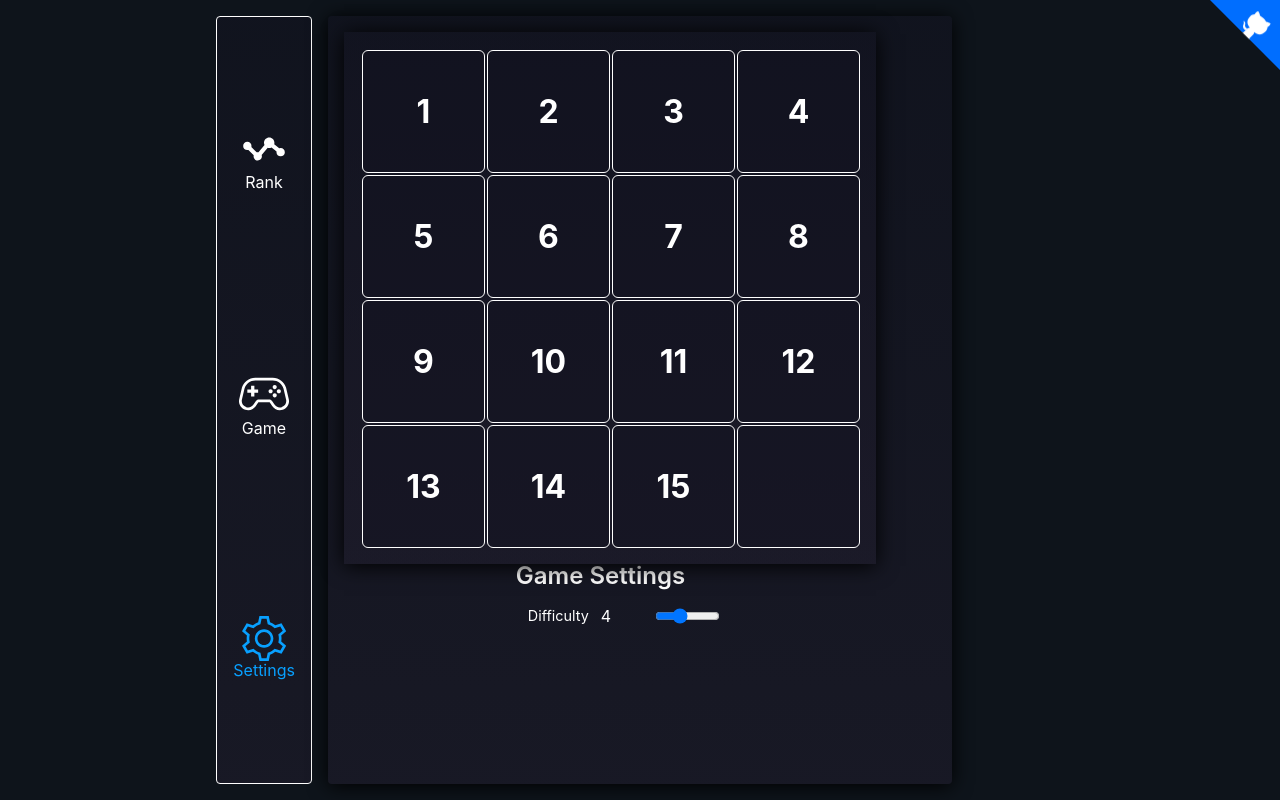
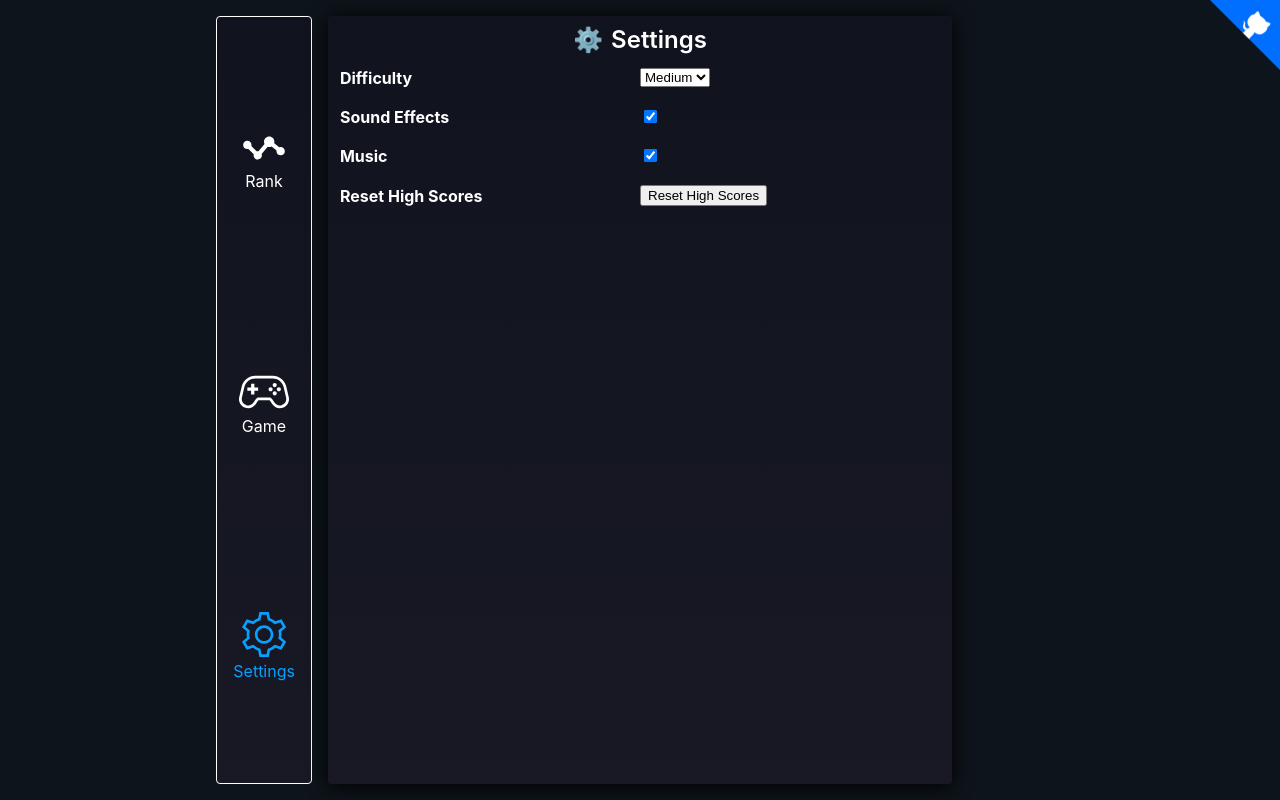
Before and after one commit to privilegemendes/Miyagi, a React (Create React App) app: page /settings in a window 1280 px wide. Built offline with nearby package versions, Linux system fonts and the light colour scheme.

Commit message:
Improved CSS flexbox table for settings and rank page

```diff
--- a/src/components/Rank/Rank.tsx
+++ b/src/components/Rank/Rank.tsx
@@ -34,7 +34,7 @@ export const Rank: FC = () => {
         <NavBar/>
         <RankContainer>
             <RankTable>
-                <Title>🏆 {playerName}'s Wall of Shame 🏆</Title>
+                <Title> {playerName}'s <br/><br/> 🏆Wall of Shame 🏆</Title>
                 <RankTableHeader>
                     <RankTableCell>Rank</RankTableCell>
                     <RankTableCell>Time</RankTableCell>
@@ -68,22 +68,30 @@ const Title = styled.h1`
     font-weight: 600;
     text-align: center;
     margin-bottom: 16px;
+
+    @media screen  and (max-width: 768px) {
+        font-size: 1rem;
+    }
 `;
 
 const RankContainer = styled.div`
     grid-area: puzzle;
     display: flex;
     flex-direction: column;
-    align-items: stretch;
+    flex-wrap: nowrap;
+    justify-content: space-between;
+    align-content: stretch;
+    background: linear-gradient(to bottom, rgba(19, 19, 33, 0.51) 0%, rgba(31, 28, 44, 0.58) 100%); /* W3C, IE10+, FF16+, Chrome26+, Opera12+, Safari7+ */
+    box-shadow: 0 2px 20px 0 #000000;
+    padding: 12px;
+    margin: 12px;
 
     @media screen  and (min-width: 769px) {
         margin: 16px 16px 16px 16px;
         border: 1px solid #ffffff;
-        flex-wrap: nowrap;
         justify-content: stretch;
         border-radius: 4px;
         transition: border 0.1s ease-in-out;
-        padding: 16px;
     }
 `;
 
@@ -91,19 +99,15 @@ const RankTable = styled.div`
 
     display: flex;
     flex-direction: column;
-    align-items: center;
-    font-size: 16px;
+    align-items: stretch;
+    font-size: 1rem;
     flex: 1 1 auto;
-
-    background: linear-gradient(to bottom, rgba(19, 19, 33, 0.51) 0%, rgba(31, 28, 44, 0.58) 100%); /* W3C, IE10+, FF16+, Chrome26+, Opera12+, Safari7+ */
-    box-shadow: 0 2px 20px 0 #000000;
-    padding: 16px;
-    margin: 16px;
+    flex-wrap: nowrap;
 `;
 
 const RankTableHeader = styled.div`
     display: flex;
-    justify-content: space-around;
+    justify-content: space-between;
     width: 100%;
     margin-bottom: 10px;
     padding: 8px;
--- /dev/null
+++ b/src/components/Settings/GameSettingsTable.tsx
@@ -0,0 +1,148 @@
+import * as React from 'react';
+import {FC} from 'react';
+import styled from "styled-components";
+
+import {usePuzzle} from "../../contexts/puzzle-provider/PuzzleProvider";
+import NavBar from "../NavBar";
+import {usePlayerName} from "../../hooks/usePlayerName/usePlayerName";
+import {Setting} from "./Settings";
+
+
+type Props = {
+	settings: Setting[];
+}
+export const GameSettingsTable: FC<Props> = ({settings}) => {
+
+	const name = usePlayerName();
+
+	const {puzzleSize, onSliderChange} = usePuzzle();
+	const minPuzzleSize = 3;
+	const maxPuzzleSize = 6;
+
+	return<>
+		<NavBar/>
+		<SettingsContainer>
+			<SettingsTable>
+				<Title><div>⚙️</div><div>Settings</div></Title>
+				{settings.map(setting => (
+					<SettingRow key={setting.name}>
+						<SettingCell>
+							<SettingLabel>{setting.name}</SettingLabel>
+						</SettingCell>
+						<SettingCell>
+							<SettingControl>
+								{setting.type === 'checkbox' && (
+									<CheckboxControl
+										type="checkbox"
+										defaultChecked={setting.default as boolean}
+									/>
+								)}
+								{setting.type === 'dropdown' && (
+									<DropdownControl defaultValue={setting.default as string}>
+										{setting.options?.map(option => (
+											<option key={option} value={option}>
+												{option}
+											</option>
+										))}
+									</DropdownControl>
+								)}
+								{setting.type === 'button' && (
+									<ButtonControl>{setting.name}</ButtonControl>
+								)}
+							</SettingControl>
+						</SettingCell>
+					</SettingRow>
+				))}
+			</SettingsTable>
+		</SettingsContainer>
+	</>
+
+};
+
+// <Slider onChange={onSliderChange} type="range" min={minPuzzleSize} max={maxPuzzleSize} value={puzzleSize}/>
+
+const SettingsContainer = styled.div`
+    grid-area: puzzle;
+    display: flex;
+    flex-direction: column;
+    flex-wrap: nowrap;
+    align-content: stretch;
+    background: linear-gradient(to bottom, rgba(19, 19, 33, 0.51) 0%, rgba(31, 28, 44, 0.58) 100%); /* W3C, IE10+, FF16+, Chrome26+, Opera12+, Safari7+ */
+    box-shadow: 0 2px 20px 0 #000000;
+    padding: 12px;
+    margin: 12px;
+
+    @media screen  and (min-width: 769px) {
+        margin: 16px 16px 16px 16px;
+        border: 1px solid #ffffff;
+        flex-wrap: nowrap;
+        border-radius: 4px;
+        transition: border 0.1s ease-in-out;
+    }
+`;
+
+const SettingsTable = styled.div`
+    display: flex;
+    flex-direction: column;
+    align-items: stretch;
+    font-size: 16px;
+    flex: 1 1 auto;
+`;
+
+
+const Title = styled.div`
+    font-size: 1.5rem;
+    font-weight: 600;
+    text-align: center;
+    margin-bottom: 16px;
+  	justify-content: center;
+    display: flex;
+    flex-direction: row;
+    flex-wrap: nowrap;
+    gap: 8px;
+`;
+
+const SettingRow = styled.div`
+    display: flex;
+    align-items: center;
+    justify-content: space-around;
+    width: 100%;
+    margin-bottom: 20px;
+`;
+
+const SettingCell = styled.div`
+    display: flex;
+    align-items: center;
+    justify-content: flex-start;
+    width: 50%;
+`;
+
+const SettingLabel = styled.label`
+    font-weight: bold;
+`;
+
+const SettingControl = styled.div``;
+
+const CheckboxControl = styled.input`
+  margin-right: 10px;
+`;
+
+const DropdownControl = styled.select``;
+
+const ButtonControl = styled.button``;
+
+const Slider = styled.input`
+  color: #ffffff;
+  display: block;
+  margin: 8px auto;
+  width: 50%;
+`
+
+const SliderRange = styled.div`
+    margin-top: 30px;
+    width: 608px;
+    display: flex;
+    justify-content: space-between;
+    font-size: 20px;
+    color: #FFFFFF;
+`;
--- a/src/components/Settings/Settings.tsx
+++ b/src/components/Settings/Settings.tsx
@@ -1,126 +1,35 @@
-import * as React from 'react';
-import {FC} from 'react';
-import styled from "styled-components";
+import {GameSettingsTable} from "./GameSettingsTable";
 
-import {usePuzzle} from "../../contexts/puzzle-provider/PuzzleProvider";
-import NavBar from "../NavBar";
-import {
-    useGetNameFromWebStorage
-} from "../../hooks/useGetNameFromWebStorage/useGetNameFromWebStorage";
-import {PuzzleLayout} from "../Puzzle";
-
-export const Settings: FC = () => {
-
-    const name = useGetNameFromWebStorage();
-
-      return<>
-          <NavBar/>
-          <ProfileContainer>
-              <SettingsContainer>
-                  <Name>Game Settings</Name>
-                  <h1>{name}</h1>
-                  <Difficulty/>
-              </SettingsContainer>
-              <PuzzleLayout/>
-          </ProfileContainer>
-      </>
-
+export type Setting = {
+	name: string;
+	type: 'checkbox' | 'dropdown' | 'button';
+	options?: string[];
+	default?: boolean | number | string;
 }
 
-const Difficulty: FC = () => {
-  const {puzzleSize, onSliderChange} = usePuzzle();
-  const minPuzzleSize = 3;
-  const maxPuzzleSize = 6;
+export const Settings = () => {
+	const settings: Setting[] = [
+		{
+			name: 'Difficulty',
+			type: 'dropdown',
+			options: ['Easy', 'Medium', 'Hard'],
+			default: 'Medium',
+		},
+		{
+			name: 'Sound Effects',
+			type: 'checkbox',
+			default: true,
+		},
+		{
+			name: 'Music',
+			type: 'checkbox',
+			default: true,
+		},
+		{
+			name: 'Reset High Scores',
+			type: 'button',
+		},
+	];
 
-  return <Setting>
-      <SettingTitle>Difficulty</SettingTitle>
-      {puzzleSize}
-      <SettingControl>
-          <Slider onChange={onSliderChange} type="range" min={minPuzzleSize} max={maxPuzzleSize} value={puzzleSize}/>
-      </SettingControl>
-    </Setting>
-}
-
-const ProfileContainer = styled.div`
-    grid-area: puzzle;
-    display: flex;
-    flex-direction: column;
-    flex-wrap: nowrap;
-    justify-content: space-between;
-    align-content: stretch;
-    align-items: flex-start;
-    //border-left: 1px solid #08a0ff;
-    background: linear-gradient(to bottom, rgba(19, 19, 33, 0.51) 0%, rgba(31, 28, 44, 0.58) 100%); /* W3C, IE10+, FF16+, Chrome26+, Opera12+, Safari7+ */
-    box-shadow: 0 2px 20px 0 #000000;
-    padding: 16px;
-    margin: 16px;
-
-    @media screen  and (min-width: 769px) {
-        margin: 16px 16px 16px 16px;
-        border: 1px solid #ffffff;
-        flex-wrap: nowrap;
-        justify-content: stretch;
-        border-radius: 4px;
-        transition: border 0.1s ease-in-out;
-    }
-`;
-
-
-const Name = styled.h1`
-    font-size: 1.5rem;
-    font-weight: 600;
-    margin: 0;
-`;
-
-
-const SettingsContainer = styled.div`
-  order: 1;
-  flex: 1 1 auto;
-  align-self: center;
-`;
-
-const Setting = styled.div`
-  display: flex;
-  flex-direction: row;
-  flex-wrap: nowrap;
-  justify-content: space-between;
-  align-content: flex-start;
-  align-items: center;
-  gap: 12px;
-  border-radius: 8px;
-  //background-color: #3d3d3d;
-  margin-top: 12px;
-  padding-left: 12px;
-  padding-right: 12px;
-`;
-
-const SettingTitle = styled.div`
-
-  order: 0;
-  flex: 0 1 auto;
-  align-self: auto;
-  font-size: 0.9rem;
-`;
-
-const SettingControl = styled.div`
-  order: 1;
-  flex: 0 1 auto;
-  align-self: auto;
-`;
-
-
-const Slider = styled.input`
-  color: #ffffff;
-  display: block;
-  margin: 8px auto;
-  width: 50%;
-`
-
-const SliderRange = styled.div`
-    margin-top: 30px;
-    width: 608px;
-    display: flex;
-    justify-content: space-between;
-    font-size: 20px;
-    color: #FFFFFF;
-`;
+	return <GameSettingsTable settings={settings} />;
+};
--- a/src/components/atoms/SettingsButton/SettingsButton.tsx
+++ b/src/components/atoms/SettingsButton/SettingsButton.tsx
@@ -51,6 +51,7 @@ const SettingsButtonContainer = styled.div<NavButtonStyleProps>`
         color: ${props => props.activeRouteColor};
         transition: color 0.1s ease-in-out;
         & > h1 {
+            margin-top: 5px;
             color: ${props => props.activeRouteColor};
         }
 `;
--- a/src/hooks/useGetNameFromWebStorage/useGetNameFromWebStorage.ts
+++ /dev/null
@@ -1,35 +0,0 @@
-import {useState} from 'react';
-import {
-	useRandomNameGenerator
-} from "../useRandomNameGenerator/useRandomNameGenerator";
-import {
-	useSetNameInWebStorage
-} from "../useSetNameInWebStorage/useSetNameInWebStorage";
-
-
-export const useGetNameFromWebStorage = (): string  => {
-
-	const randomName = useRandomNameGenerator();
-
-	useSetNameInWebStorage('player', randomName );
-
-	const [retrievedPlayerName, setRetrievedPlayerName] = useState(() => {
-		const storedValue = window.localStorage.getItem('player');
-		return storedValue !== null ? storedValue : null;
-	});
-
-	if (retrievedPlayerName === null) {
-
-		return randomName;
-	}
-
-
-
-	window.addEventListener('storage', (event: StorageEvent) => {
-		if (event.key === 'player-name') {
-			setRetrievedPlayerName(event.newValue);
-		}
-	});
-
-	return retrievedPlayerName
-};
```
